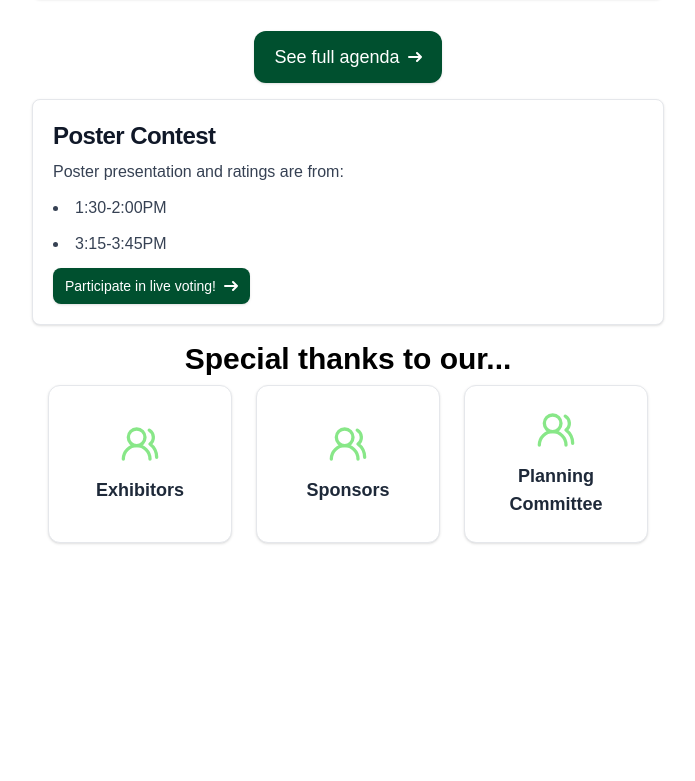
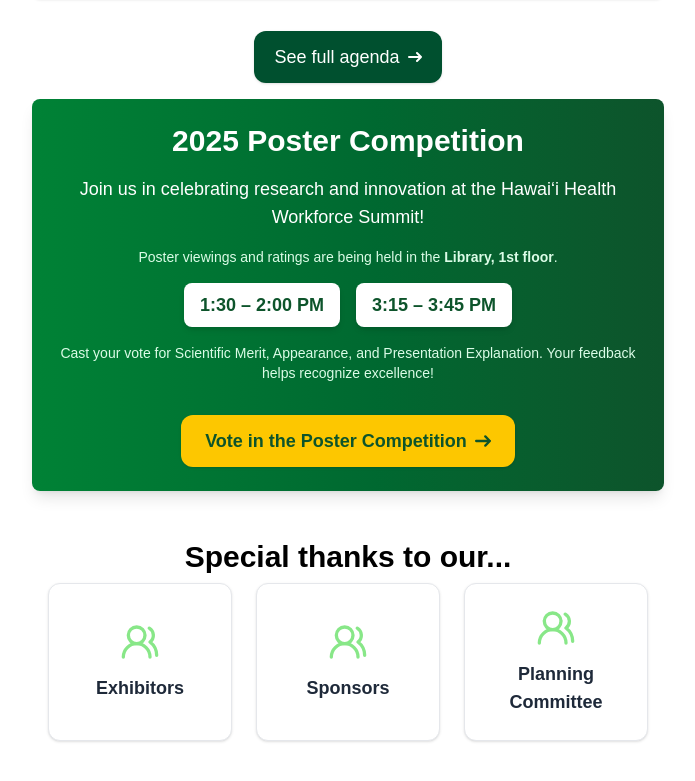
Before and after one commit to smiura19/Summit-App, a Next.js app: page / in a window 1280 px wide. Shown: the part 1921-2702 px from the top of the page, without its empty margins (292-987 px from the left). Before the commit the page ends 2596 px from the top, so only its background shows below. Built offline with nearby package versions, Linux system fonts and the light colour scheme.

Commit message:
aesthetic changes

```diff
--- a/src/app/main/poster/page.tsx
+++ b/src/app/main/poster/page.tsx
@@ -80,13 +80,31 @@
       <div className="items-center w-full mx-auto bg-white rounded-lg shadow-md sm:max-w-4xl">
         <div className="overflow-x-auto">
         <div className="mx-auto mt-8 max-w-screen-lg px-2">
-            <div className="flex text-gray-700 justify-between rounded-lg p-4 bg-white w-full items-center space-x-16">
-              <div className="flex items-center">
-                <div className="flex font-bold text-3xl rounded-full py-4 px-4">
-                  <p>Posters</p>
-                </div>
-              </div>
-            </div>
+
+            <div className="rounded-lg bg-white p-6 mb-6 ">
+  <h2 className="text-2xl sm:text-3xl font-bold text-center text-[#00502f]">
+    Hawai‘i Health Summit Poster Competition
+  </h2>
+  <p className="mt-3 text-sm sm:text-base text-center text-gray-700 max-w-3xl mx-auto leading-relaxed">
+    Browse the posters below and support the presenters by submitting your feedback.
+    To participate, click the
+    <span className="inline-flex items-center bg-gray-100 text-gray-800 text-xs font-semibold rounded-lg px-2 py-1 mx-1 border">
+      Vote
+      <svg
+        xmlns="http://www.w3.org/2000/svg"
+        className="w-3 h-3 ml-1 text-black"
+        viewBox="0 0 24 24"
+      >
+        <path d="M11.9997 13.1714L16.9495 8.22168L18.3637 9.63589L11.9997 15.9999L5.63574 9.63589L7.04996 8.22168L11.9997 13.1714Z" />
+      </svg>
+    </span>
+    button next to a poster. This will open a short form where you can rate it on
+    <span className="italic"> Scientific Merit</span>,
+    <span className="italic"> Appearance</span>, and
+    <span className="italic"> Presentation Explanation</span>.
+  </p>
+</div>
+
           <table className="w-full table-auto">
             <thead>
               <tr className="text-sm font-normal text-gray-600 border-t border-b text-left bg-gray-50">
--- a/src/app/page.tsx
+++ b/src/app/page.tsx
@@ -310,27 +310,41 @@
         </section>
 
         {/* Poster Contest */}
-        <section className="bg-white border border-gray-200 rounded-lg shadow-sm">
-          <div className="p-5">
-              <h5 className="mb-2 text-2xl font-bold tracking-tight text-gray-900">
-                Poster Contest
+        {/* Poster Contest */}
+<section className="bg-gradient-to-r from-green-700 to-green-900 text-white rounded-lg shadow-lg mb-8">
+  <div className="p-6 text-center space-y-4">
+    <h5 className="text-3xl font-bold">
+      2025 Poster Competition
     </h5>
-            <h6 className="mb-3 font-normal text-gray-700">
-              Poster presentation and ratings are from:
-            </h6>
-            <li className="mb-3 font-normal text-gray-700">
-              1:30-2:00PM
-            </li>
-            <li className="mb-3 font-normal text-gray-700">
-              3:15-3:45PM
-            </li>
+    <p className="text-lg font-medium">
+      Join us in celebrating research and innovation at the Hawai‘i Health Workforce Summit!
+    </p>
+    <p className="text-sm text-green-100 max-w-xl mx-auto">
+      Poster viewings and ratings are being held in the <span className="font-semibold">Library, 1st floor</span>.
+    </p>
+
+    <div className="flex flex-col sm:flex-row justify-center items-center gap-4">
+      <div className="bg-white text-green-900 rounded-lg px-4 py-2 shadow-md">
+        <span className="block font-bold text-lg">1:30 – 2:00 PM</span>
+      </div>
+      <div className="bg-white text-green-900 rounded-lg px-4 py-2 shadow-md">
+        <span className="block font-bold text-lg">3:15 – 3:45 PM</span>
+      </div>
+    </div>
+
+    <p className="text-sm text-green-100 max-w-xl mx-auto">
+      Cast your vote for Scientific Merit, Appearance, and Presentation Explanation.
+      Your feedback helps recognize excellence!
+    </p>
+
+    <div className="pt-4">
       <a
         href="/main/poster"
-              className="inline-flex items-center px-3 py-2 text-sm font-medium text-center text-white bg-[#00502f] rounded-lg shadow hover:bg-[#003f24] transition"
+        className="inline-flex items-center justify-center px-6 py-3 text-lg font-semibold bg-yellow-400 text-green-900 rounded-xl shadow hover:bg-yellow-300 transition"
       >
-              Participate in live voting!
+        Vote in the Poster Competition
         <svg
-                className="rtl:rotate-180 w-3.5 h-3.5 ms-2"
+          className="rtl:rotate-180 w-4 h-4 ml-2"
           aria-hidden="true"
           xmlns="http://www.w3.org/2000/svg"
           fill="none"
@@ -346,7 +360,9 @@
         </svg>
       </a>
     </div>
+  </div>
 </section>
+
 
         {/* Special Thanks */}
         <section>
--- a/src/components/PosterModal.tsx
+++ b/src/components/PosterModal.tsx
@@ -2,10 +2,6 @@
 
 // Update the path below to the actual file where Poster is exported, e.g. './Poster' or './types'
 import { Poster } from './types';
-import Image from 'next/image';
-// Update the import path below to where Poster is actually exported
-// For example, if Poster is exported from 'src/app/main/poster/page.tsx':
-// import type { Poster } from '@/app/main/poster/page';
 
 export default function PosterModal({
     poster,
@@ -14,42 +10,50 @@
     poster: Poster;
     onClose: () => void;
 }) {
-
     return (
+        <div className="fixed inset-0 flex items-center justify-center bg-white/40 z-[40]">
             <div
                 id="poster-modal"
-    style={{
-      position: 'fixed',
-      top: '10%',
-      left: '50%',
-      transform: 'translateX(-50%)',
-      backgroundColor: 'white',
-      padding: '2rem',
-      boxShadow: '0 0 10px rgba(0,0,0,0.3)',
-      zIndex: 1000,
-      width: '90%',
-      maxWidth: '500px',
-      height: '75vh',
-      borderRadius: '10px'
-    }}>
-        <div className="flex items-center justify-between p-4 md:p-5 border-b rounded-t dark:border-gray-600 border-gray-200">
+                className="fixed top-[5%] left-1/2 transform -translate-x-1/2
+                    bg-white
+                    w-[95%] md:w-[90%] max-w-2xl
+                    rounded-lg
+                    max-h-[90vh]
+                    flex flex-col
+                    z-[70]"
+            >
+                {/* Fixed header */}
+                <div className="sticky top-0 flex items-center justify-between p-4 md:p-5 bg-white px-4 pt-4 md:px-8 md:pt-8 rounded-t-lg border-b">
+                    <h1 className="text-lg font-bold mb-4">{poster.TITLE}</h1>
                     <button
                         type="button"
                         onClick={onClose}
                         aria-label="Close modal"
-                className="end-2.5 text-gray-400 bg-transparent hover:bg-gray-200 hover:text-gray-900 rounded-lg text-sm w-8 h-8 ms-auto inline-flex justify-center items-center dark:hover:bg-gray-600 dark:hover:text-white">
+                        className="end-2.5 text-gray-400 bg-transparent hover:bg-gray-200 hover:text-gray-900 rounded-lg text-sm w-8 h-8 ms-auto inline-flex justify-center items-center dark:hover:bg-gray-600 dark:hover:text-white"
+                    >
                         <svg className="w-3 h-3" aria-hidden="true" xmlns="http://www.w3.org/2000/svg" fill="none" viewBox="0 0 14 14">
                             <path stroke="currentColor" strokeLinecap="round" strokeLinejoin="round" strokeWidth="2" d="m1 1 6 6m0 0 6 6M7 7l6-6M7 7l-6 6"/>
                         </svg>
                     </button>
                 </div>
-        <div className="relative w-full max-w-4xl h-[70vh] mb-4">
+
+                {/* Scrollable content */}
+                <div className="flex-1 overflow-y-auto px-4 py-4 md:px-8">
+                    <div className="mb-4 flex justify-center">
                         <img
                             src={`/${poster.IMG}`}
                             alt={poster.ID}
-            className="max-w-full max-h-[80vh] object-contain"
+                            className="max-w-full max-h-[40vh] object-contain rounded shadow"
                             loading="lazy"
                         />
+                    </div>
+
+                </div>
+
+                {/* Fixed footer */}
+                <div className="sticky bottom-0 bg-white px-4 pb-4 md:px-8 md:pb-8 pt-2 rounded-b-lg border-t">
+                    {/* You can add actions here if needed */}
+                </div>
             </div>
         </div>
     );
```
Lines whose indentation alone changed are shown as unchanged.
